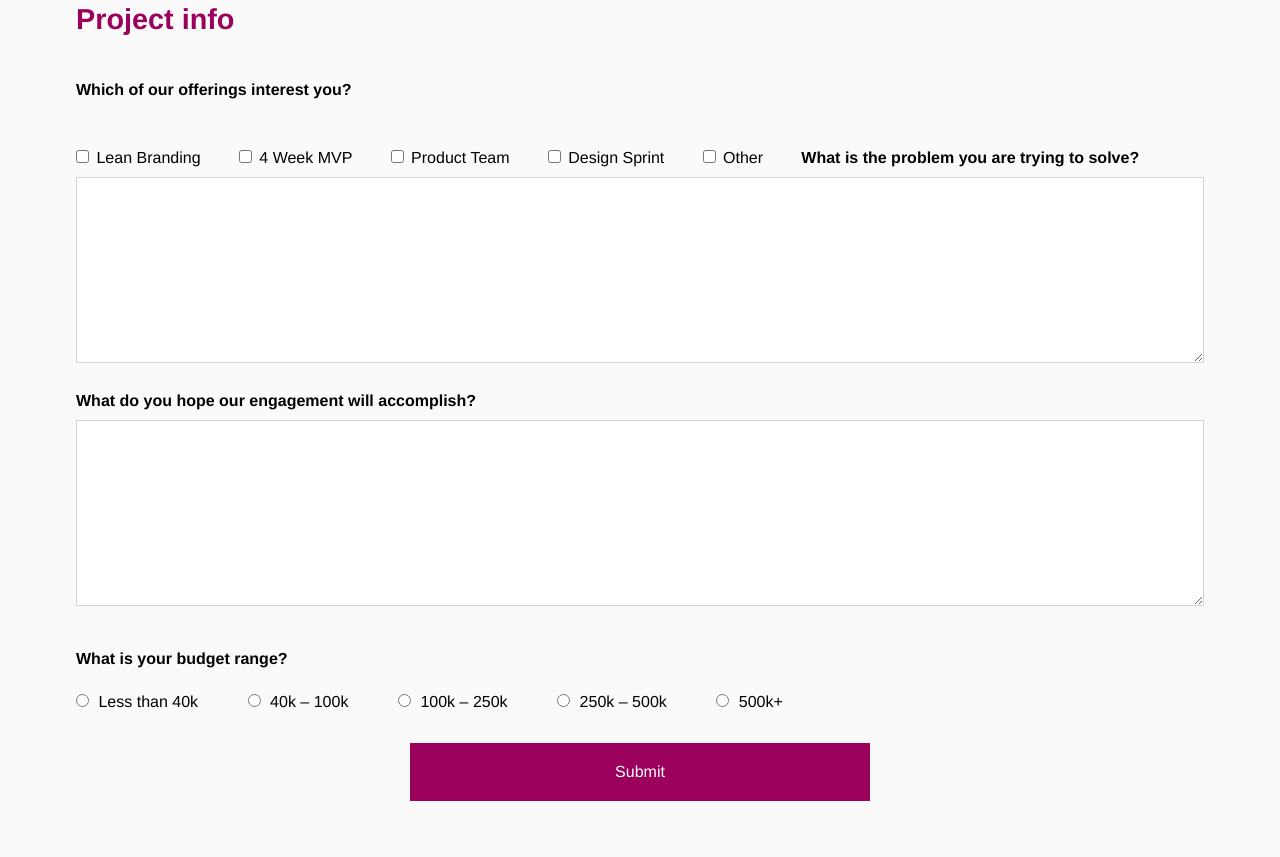
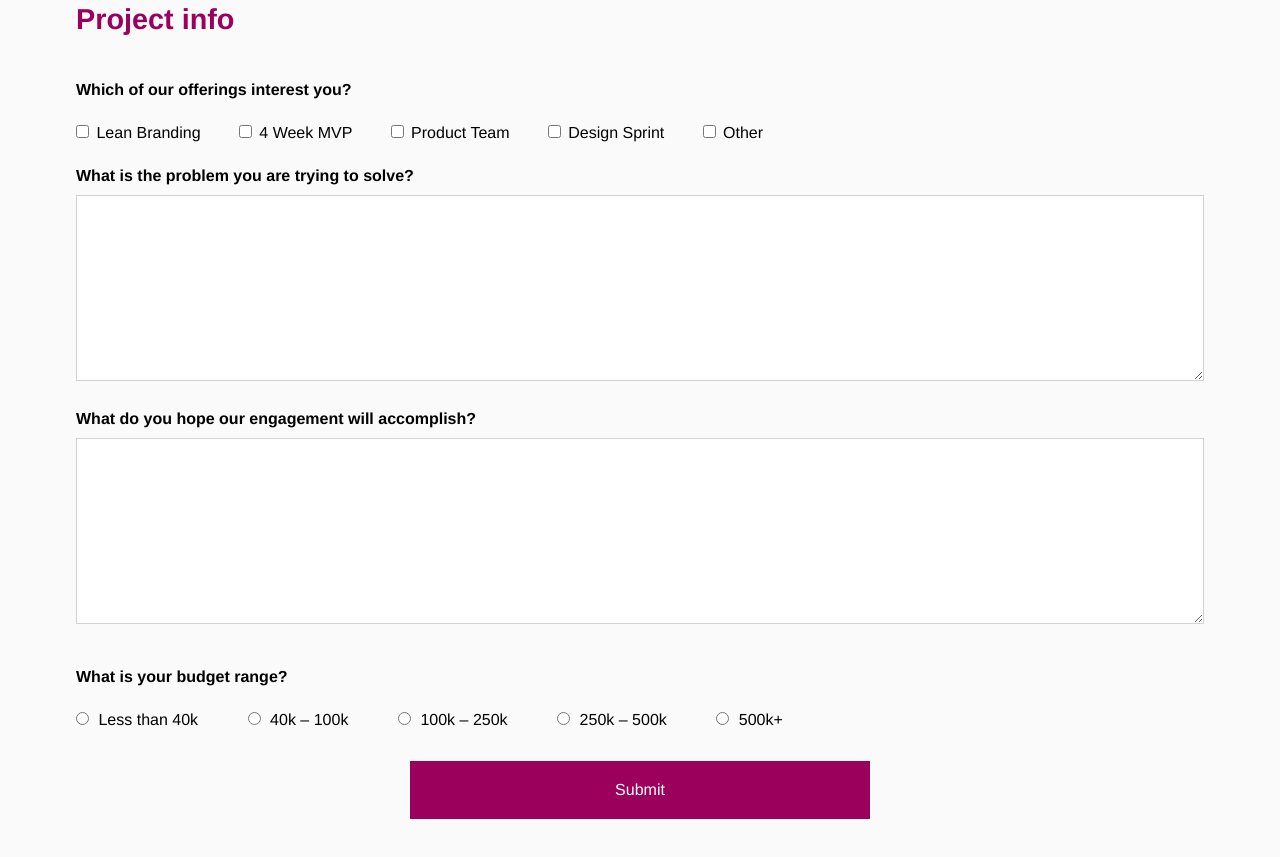
Before and after one commit to monokrom/FEWD10-Assignment6, a plain HTML site: page index.html in a window 1280 px wide. Shown: the part 911-1768 px from the top of the page. Drawn offline with Linux system fonts and the light colour scheme; a web font is replaced by a local one.

Commit message:
Assignment 6 to submit

```diff
--- a/formstyles.css
+++ b/formstyles.css
@@ -17,6 +17,20 @@ html {
 *:after {
     box-sizing: inherit;
 }
+
+.clearfix:after {
+     visibility: hidden;
+     display: block;
+     font-size: 0;
+     content: " ";
+     clear: both;
+     height: 0;
+     }
+.clearfix { display: inline-block; }
+/* start commented backslash hack \*/
+* html .clearfix { height: 1%; }
+.clearfix { display: block; }
+/* close commented backslash hack */
 
 * {
     border: none;
--- a/index.html
+++ b/index.html
@@ -68,7 +68,8 @@
                 <input type="checkbox" name="offer5" id="offer5" value="other">
                 <label for="offer5">Other</label>
 
-                <label for="problem">What is the problem you are trying to solve?</label>
+
+                <label class="clearfix" for="problem">What is the problem you are trying to solve?</label>
                 <textarea id="problem" name="problem" rows="10" cols="90" placeholder=""></textarea>
 
 
```
